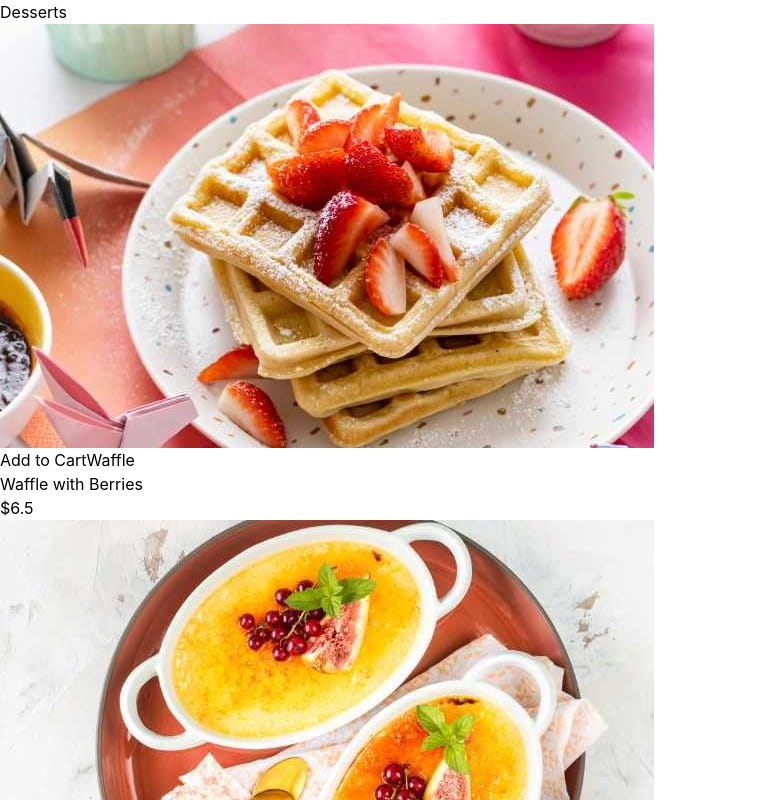
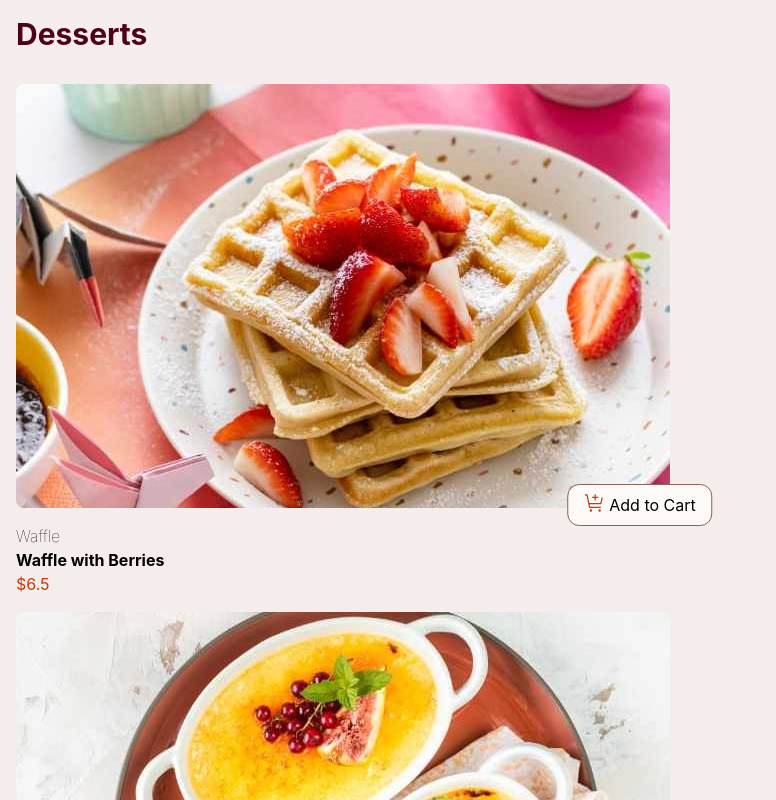
Before and after one commit to antoniorafaeldev/product-list-with-cart, a React (Vite) app: page / in a window 1280 px wide. Shown: the top 800 px of the page, without its empty margins (0-776 px from the left). Built offline with nearby package versions, Linux system fonts and the light colour scheme.

Commit message:
style: product component

```diff
--- a/src/components/layout/Product.tsx
+++ b/src/components/layout/Product.tsx
@@ -1,13 +1,18 @@
 import type { ProductProps } from "../../interfaces/product";
+import { Button } from "../shared/Button";
 
 export function Product({ image, category, name, price }: ProductProps) {
   return (
-    <div>
-      <img src={image.mobile} alt={`Imagem of ${name}`} />
-      <button>Add to Cart</button>
-      <span>{category}</span>
-      <h2>{name}</h2>
-      <span>${price}</span>
+    <div className="py-2">
+      <img
+        className="rounded-lg"
+        src={image.mobile}
+        alt={`Imagem of ${name}`}
+      />
+      <Button />
+      <span className="mt-4 block font-thin">{category}</span>
+      <h2 className="font-bold">{name}</h2>
+      <span className="text-red-500">${price}</span>
     </div>
   );
 }
--- a/src/components/shared/Button.tsx
+++ b/src/components/shared/Button.tsx
@@ -1,8 +1,13 @@
-export function Button(){
-    return (
-        <button>
-            <img src="./assets/images/icon-add-to-cart.svg" alt="" />
-            <span>Add to Cart</span>
-        </button>
-    )
+const buttonClasses: string =
+  "absolute flex left-1/2 gap-1 -translate-x-1/2 -translate-y-6 bg-rose-50 px-4 py-2 rounded-xl text-center top-0 m-auto border-1 border-rose-500";
+
+export function Button() {
+  return (
+    <div className="relative">
+      <button className={buttonClasses}>
+        <img src="./assets/images/icon-add-to-cart.svg" alt="" />
+        <span>Add to Cart</span>
+      </button>
+    </div>
+  );
 }
--- a/src/pages/DessertsPage.tsx
+++ b/src/pages/DessertsPage.tsx
@@ -3,8 +3,8 @@ import data from "../data/data.json";
 
 export function DessertsPage() {
   return (
-    <section>
-      <h1>Desserts</h1>
+    <section className="bg-rose-100 p-4">
+      <h1 className="text-rose-950 font-bold text-3xl mb-6">Desserts</h1>
       {data.map(({ image, name, category, price }) => (
         <Product
           key={name}
--- a/src/style/theme.css
+++ b/src/style/theme.css
@@ -1 +1,14 @@
+@import url('https://fonts.googleapis.com/css2?family=Red+Hat+Text:ital,wght@0,300..700;1,300..700&display=swap');
 @import "tailwindcss";
+
+@theme {
+    --color-rose-50: hsl(20, 50%, 98%);
+    --color-rose-100: hsl(13, 31%, 94%);
+    --color-rose-300: hsl(14, 25%, 72%);
+    --color-rose-400: hsl(7, 20%, 60%);
+    --color-rose-500: hsl(12, 20%, 44%);
+    --color-rose-900: hsl(14, 65%, 9%);
+
+    --color-red-500: hsl(14, 86%, 42%);
+    --color-green-500: hsl(159, 69%, 38%);
+}
```
